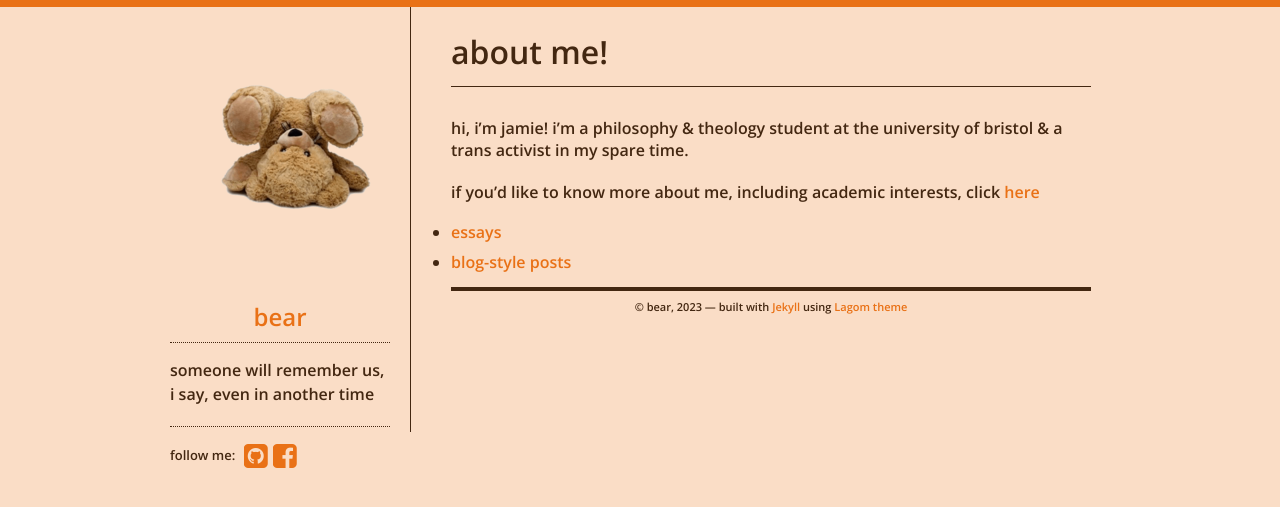
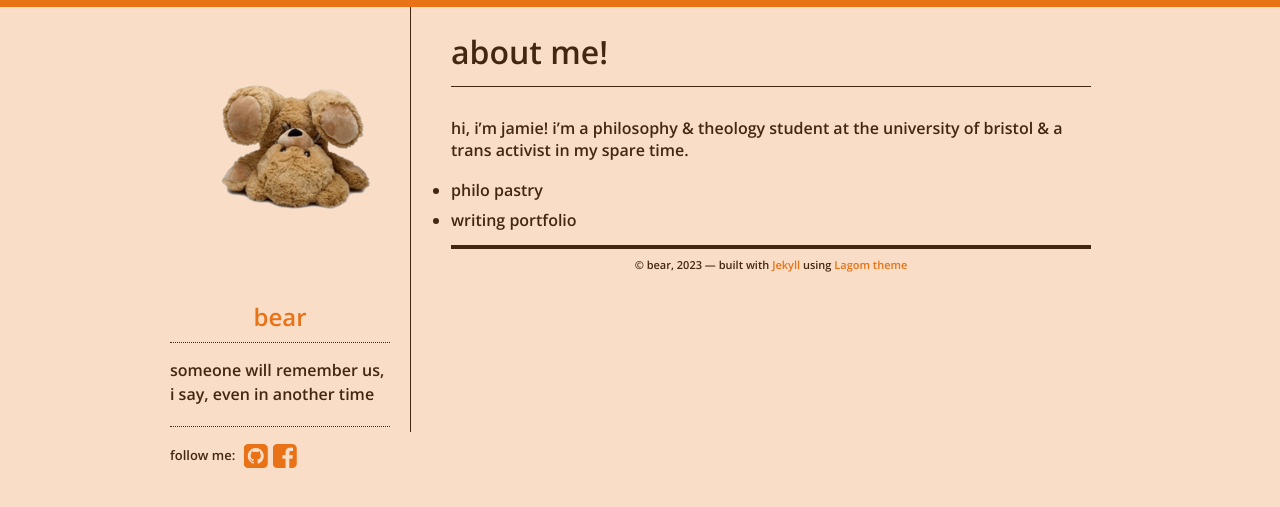
Before and after one commit to jamiethebear/jamiethebear.github.io, a Jekyll site: the page built from index.md, in a window 1280 px wide. Shown: the top 507 px of the page. Built offline with Jekyll 4.4.1, drawn with Linux system fonts in a browser that asks for light colours; our own code applies the rules of GitHub Pages for plain Markdown files.

Commit message:
Update index.md

```diff
--- a/index.md
+++ b/index.md
@@ -4,6 +4,5 @@
 
 hi, i'm jamie! i'm a philosophy & theology student at the university of bristol & a trans activist in my spare time.
 
-if you'd like to know more about me, including academic interests, click [here](./about.html)
-* [essays](./essays.html)
-* [blog-style posts](./blog.html)
+* philo pastry
+* writing portfolio
```
